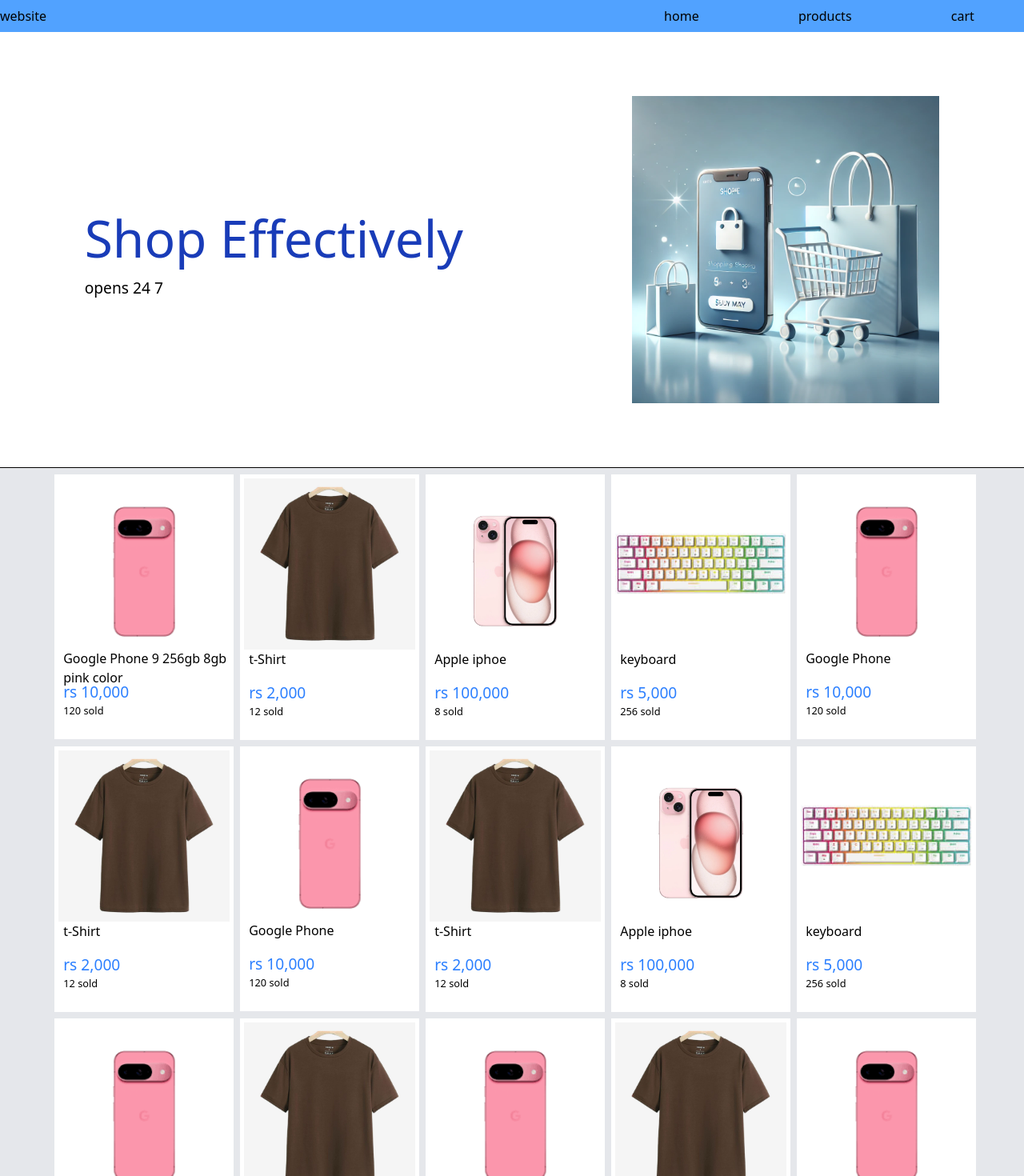
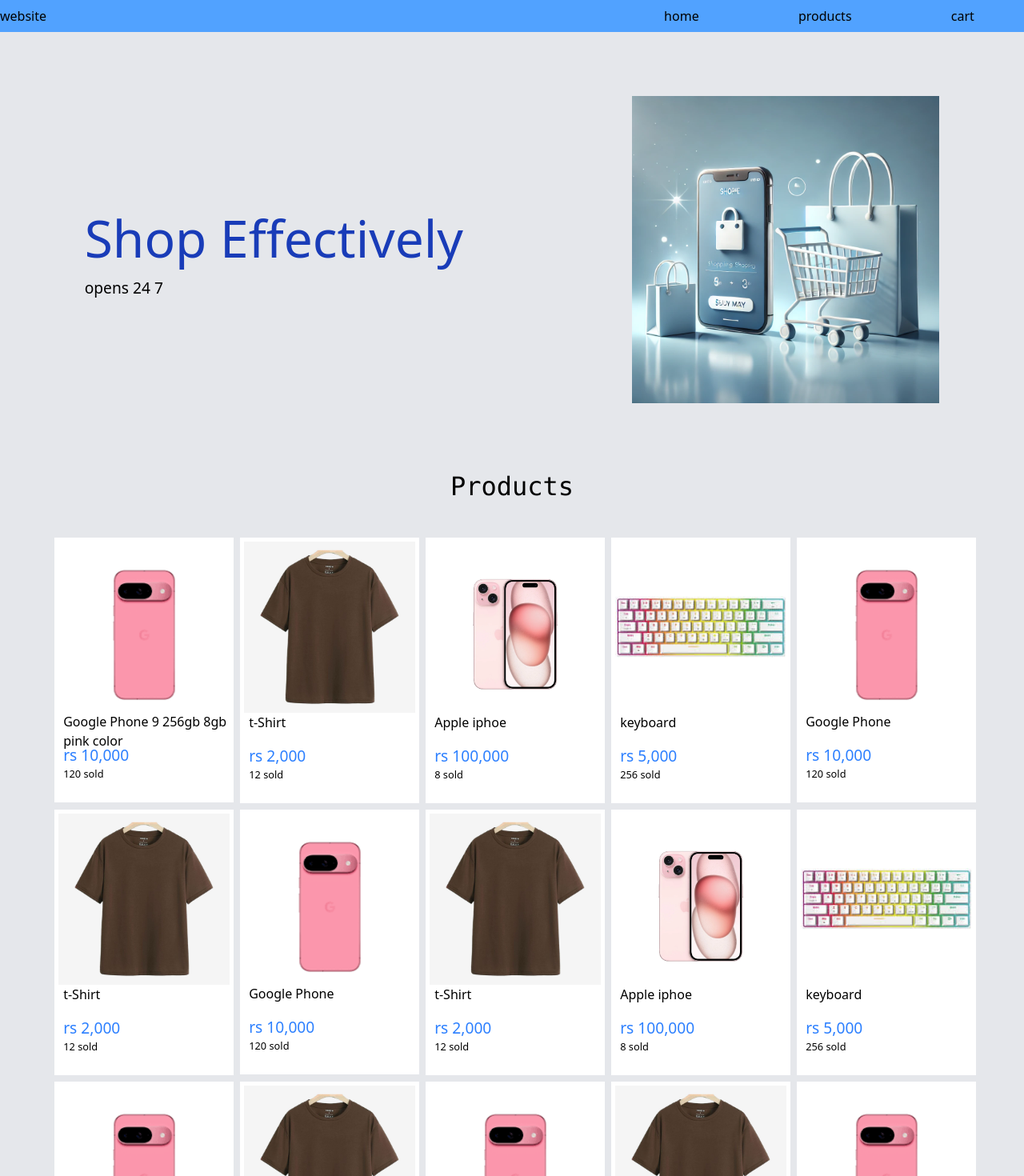
Before and after one commit to NiSHAN808/react-e-commerce, a React (Vite) app: page / in a window 1280 px wide. Shown: the top 1470 px of the page at 80% size. Built offline with nearby package versions, Linux system fonts and the light colour scheme.

Commit message:
made color change option for products

```diff
--- a/public/pages/HomePage.jsx
+++ b/public/pages/HomePage.jsx
@@ -9,7 +9,7 @@ const keyboard =  "../images/keyboard.jpg";
 function Intro(){
     return(
 <>
-<div className="mt-[5rem] mb-[5rem] flex justify-around items-center">
+<div className="pt-[5rem] mb-[5rem] flex justify-around items-center">
 <div className="flex flex-col">
 <h2 className="inline-flex text-[4rem] text-blue-800">Shop Effectively</h2>
 <h3 className="inline-flex text-[1.2rem]">opens 24 7</h3>
@@ -24,7 +24,22 @@ function Intro(){
 </>
     )
 }
+function Products(){
+    return(
+<>
+<div className=" h-[5rem] w-full text-[2rem] font-mono inline-flex justify-center">
 
+Products
+
+
+</div>
+
+
+
+
+</>
+    )
+}
 
 function HomePage(){
 
@@ -55,8 +70,10 @@ let datas=[{image:GooglePhone, name:"Google Phone 9 256gb 8gb pink color", price
 
 return(
 
-    <> <Intro/>    <hr></hr>
-       <div className="w-100vw flex justify-center bg-gray-200">
+    <div className="bg-gray-200">
+         <Intro/>
+         <Products/>
+       <div className="w-100vw flex justify-center bg-gray-200 pb-[2rem]">
         <div className="w-[80rem]  flex justify-center flex-wrap ">
         {datas.map((data)=> (<Banner
         image={data.image}
@@ -68,7 +85,7 @@ return(
 
         </div>
         </div>
-    </>
+    </div>
 )
 }
 export default HomePage;
--- a/public/pages/Product.jsx
+++ b/public/pages/Product.jsx
@@ -2,21 +2,60 @@ import { useParams } from "react-router-dom";
 import react, { useState } from "react";
 
 
+function BuyAndCart() {
 
+    return (
+        <>
+            Buy   Add to cart
+        </>
+    )
+}
+function Color() {
+    let [color, setcolor] = useState("red");
+    const params = useParams();
+    const imageLocation = `/images/${params.image}`;
+
+
+    function handleProductColorChange(col) {
+        setcolor(col);
+    }
+    return (
+        <>
+            <div className="text-[1.2rem]">color: {color}</div>
+
+            {/* this allows to select images later we can use map when we have
+ actual data but for now we dont have data so its fi */}
+            <div className="inline-flex mt-[0.3rem]">
+
+                <div className="inline-flex flex-col text-[.9rem] mr-[0.3rem]">
+                    <img onClick={() => handleProductColorChange("red")} src={imageLocation} className="w-[4rem] inline-block" />
+                    red</div>
+
+                <div className="inline-flex flex-col text-[.9rem] mr-[0.3rem]">
+                    <img onClick={() => handleProductColorChange("blue")} src={imageLocation} className="w-[4rem] inline-block" />
+                    blue</div>
+
+
+            </div>
+        </>
+    )
+}
 function Product() {
+
+    let [quantity, setQuantity] = useState(1);
+
     const params = useParams();
-    let [quantity, setQuantity]=useState(1);
-    let [color, setcolors]=useState("red");
-function handleQuantityIncrease(){
-setQuantity(quantity+1);
-}
+    const imageLocation = `/images/${params.image}`;
+    function handleQuantityIncrease() {
+        setQuantity(quantity + 1);
+    }
 
-function handleQuantityDecrease(){
-    setQuantity(quantity-1);
-}
+    function handleQuantityDecrease() {
+        setQuantity(quantity - 1);
+    }
 
-    const imageLocation = `/images/${params.image}`;
-    console.log(imageLocation);
+
+
     return (<>
 
 
@@ -35,12 +74,15 @@ function handleQuantityDecrease(){
 
                     <div className=" text-[3rem] p-[0.2rem] ">rs <h3 className="  text-green-500 inline">{params.price} </h3> </div>
 
-                    <div>color: {color}</div>
+                    <Color />
+                    <div className="mt-[0.3rem] text-[1.2rem]">Quantity: {quantity}</div>
                     <div className="flex">
-                    <button className="bg-blue-500   h-[2.3rem] w-[2.3rem]" onClick={handleQuantityDecrease} >-</button>
-                    <div contenteditable="true" className="bg-blue-500 inline-flex  h-[2.3rem] w-[2.3rem]  justify-center items-center" >{quantity}</div>
-                    <button className="bg-blue-500 inline-block  h-[2.3rem] w-[2.3rem]" onClick={handleQuantityIncrease}>+</button>
+                        <button className="bg-blue-500   h-[2.3rem] w-[2.3rem]" onClick={handleQuantityDecrease} >-</button>
+                        <div contenteditable="true" className="bg-blue-500 inline-flex  h-[2.3rem] w-[2.3rem]  justify-center items-center" >{quantity}</div>
+                        <button className="bg-blue-500 inline-block  h-[2.3rem] w-[2.3rem]" onClick={handleQuantityIncrease}>+</button>
                     </div>
+
+                    <BuyAndCart />
                 </div>
             </div>
 
```
